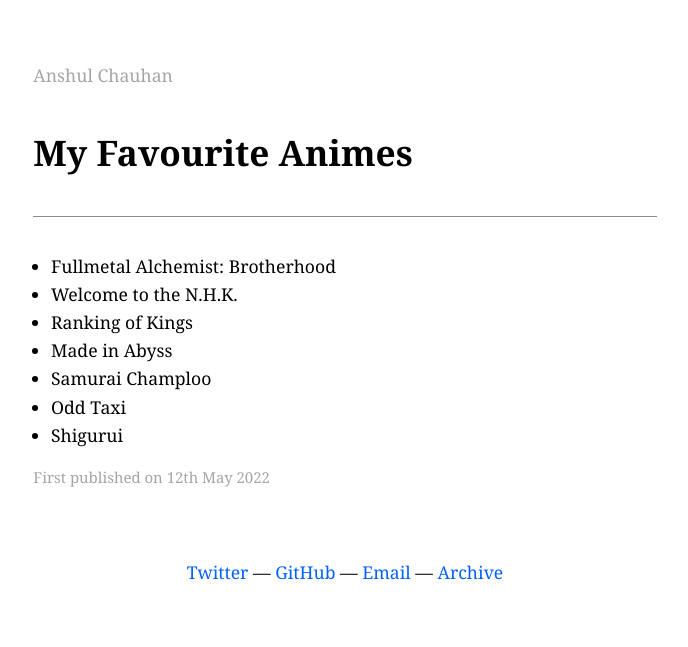
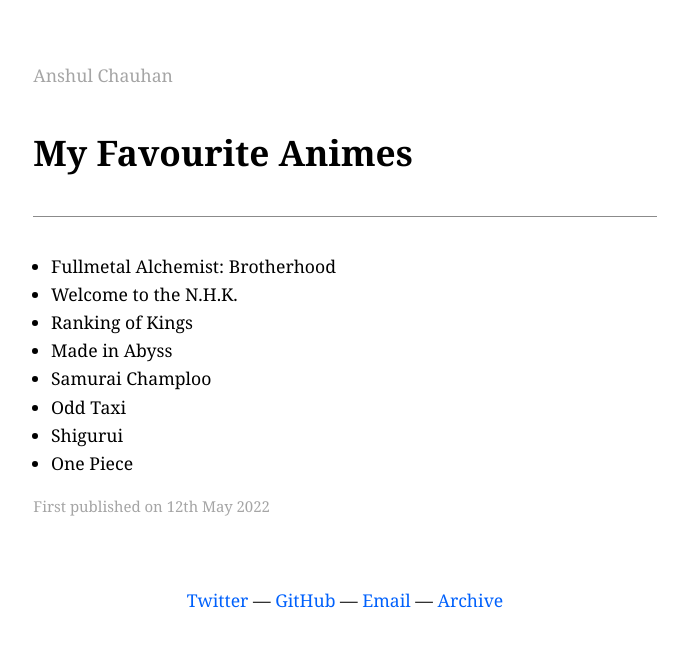
Before and after one commit to anshulxyz/anshulxyz.github.io, a Jekyll site: the page built from _posts/2022-05-12-animes.md, in a window 1280 px wide. Shown: the top 647 px of the page, without its empty margins (295-983 px from the left). Built offline with Jekyll 4.4.1, drawn with Linux system fonts in a browser that asks for light colours.

Commit message:
Add one-piece to animes

```diff
--- a/_posts/2022-05-12-animes.md
+++ b/_posts/2022-05-12-animes.md
@@ -14,3 +14,4 @@
 - Samurai Champloo
 - Odd Taxi
 - Shigurui
+- One Piece
```
